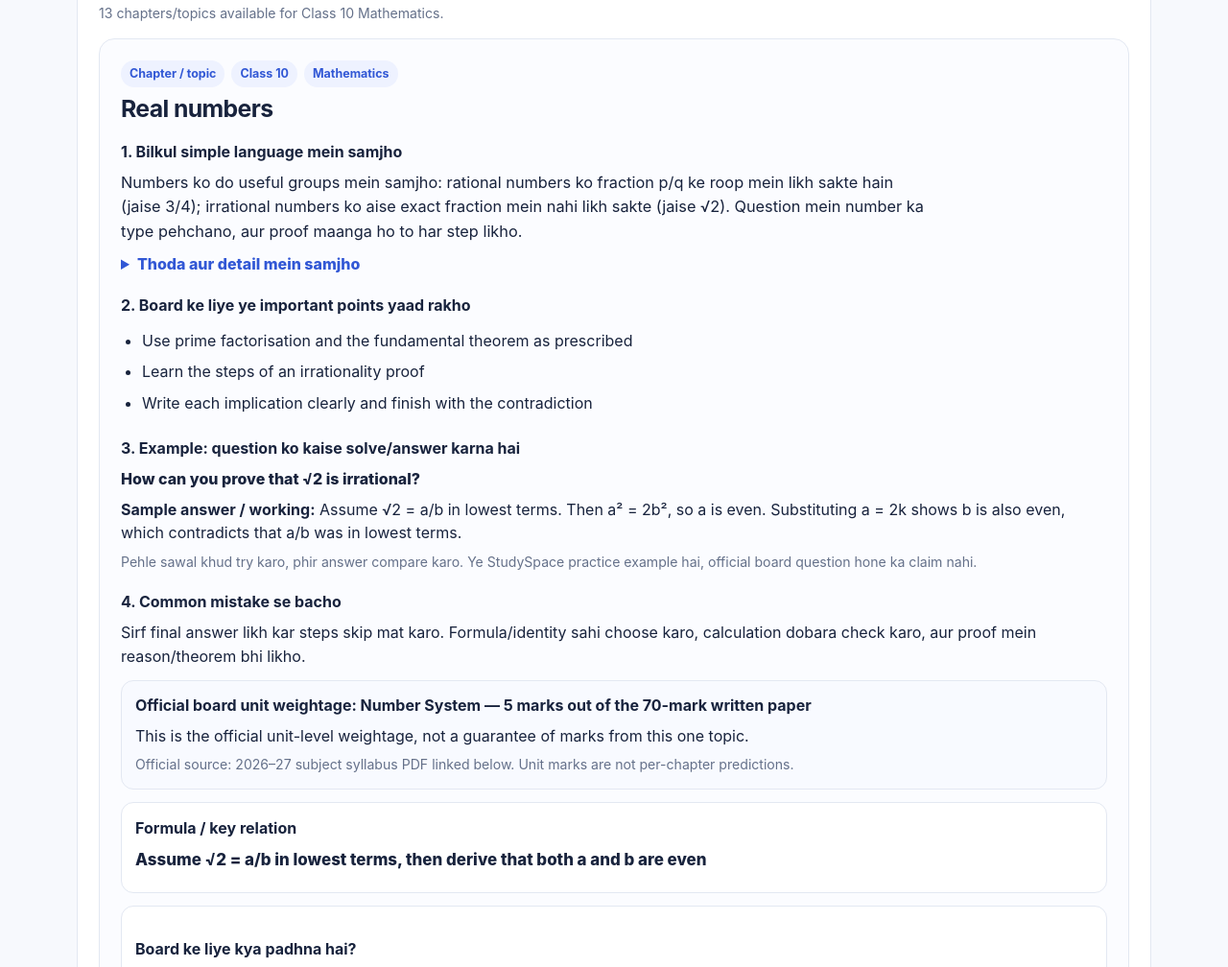
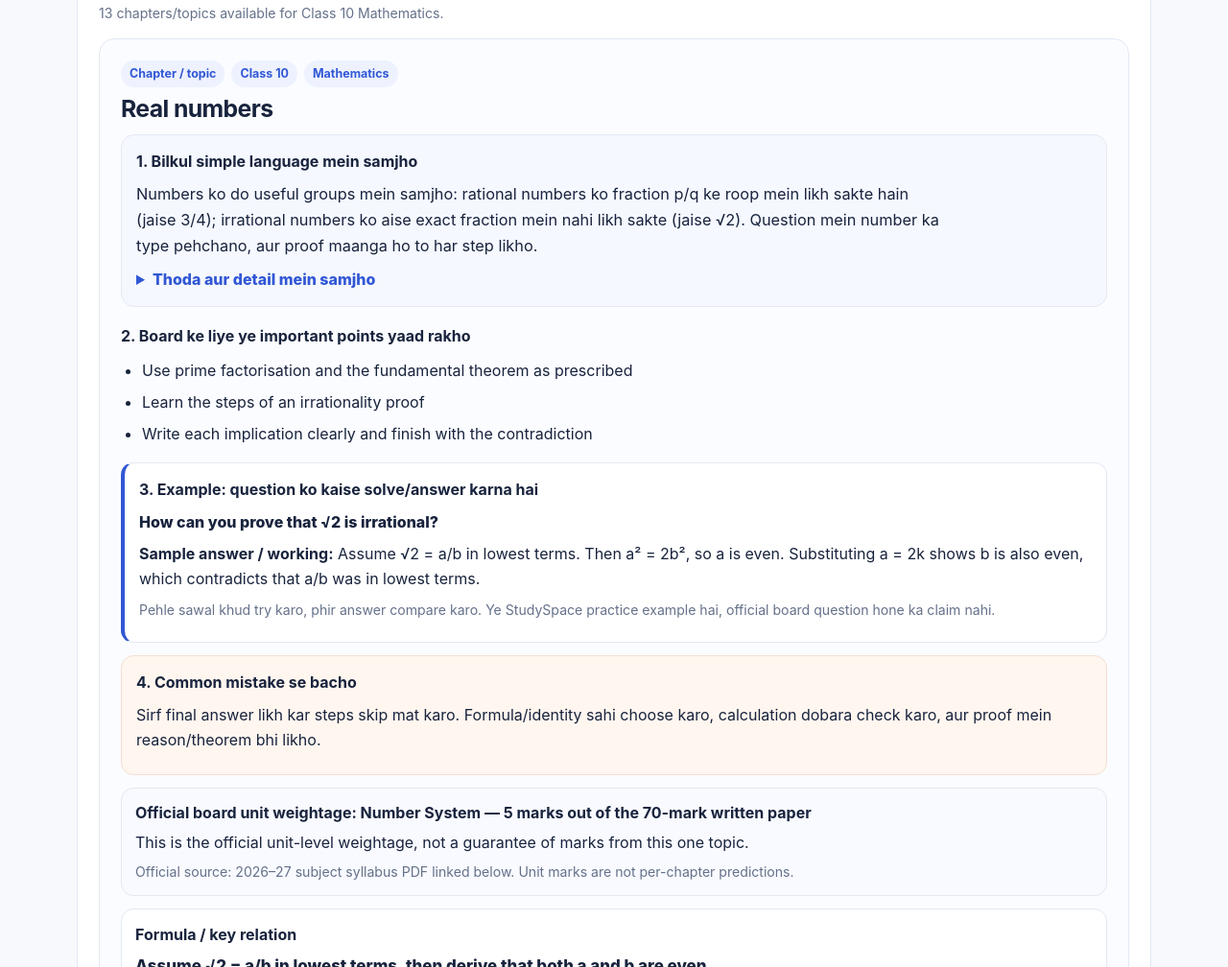
Before and after one commit to utkarshydv27/StudySpace, a plain HTML site: page index.html in a window 1280 px wide. Shown: the part 879-1887 px from the top of the page at 96% size. Drawn offline with nearby package versions, Linux system fonts and the light colour scheme.

Commit message:
Style simpler chapter explanations and worked examples

```diff
--- a/index.html
+++ b/index.html
@@ -29,6 +29,13 @@
 .note-source{border-top:1px solid var(--line);padding-top:13px;margin-top:18px!important}
 @media(max-width:760px){.notes-controls{grid-template-columns:1fr 1fr}.notes-controls label:last-child{grid-column:1/-1}}
 @media(max-width:480px){.notes-controls{grid-template-columns:1fr}.notes-controls label:last-child{grid-column:auto}.notes-actions button{width:100%}.chapter-note{padding:15px}}
+.simple-lesson{background:#f5f8ff;border:1px solid var(--line);border-radius:14px;padding:15px;margin:12px 0}
+.simple-lesson h4,.worked-example h4,.mistake-box h4{margin:0 0 8px}
+.simple-lesson p,.worked-example p,.mistake-box p{margin:7px 0;line-height:1.65}
+.simple-lesson details{margin-top:9px}
+.simple-lesson summary{cursor:pointer;color:var(--blue);font-weight:800}
+.worked-example{background:#fff;border:1px solid var(--line);border-left:4px solid var(--blue);border-radius:13px;padding:15px;margin-top:13px}
+.mistake-box{background:#fff6ef;border:1px solid #f2dfd2;border-radius:13px;padding:15px;margin-top:13px}
 @media print{
   body{background:#fff!important;color:#111!important}
   header,footer,.hero,#syllabus,#library,#practice,#tools,#chapterNotes>.heading,#chapterNotes>.small,.notes-controls,.notes-actions,#notesStatus{display:none!important}
```
